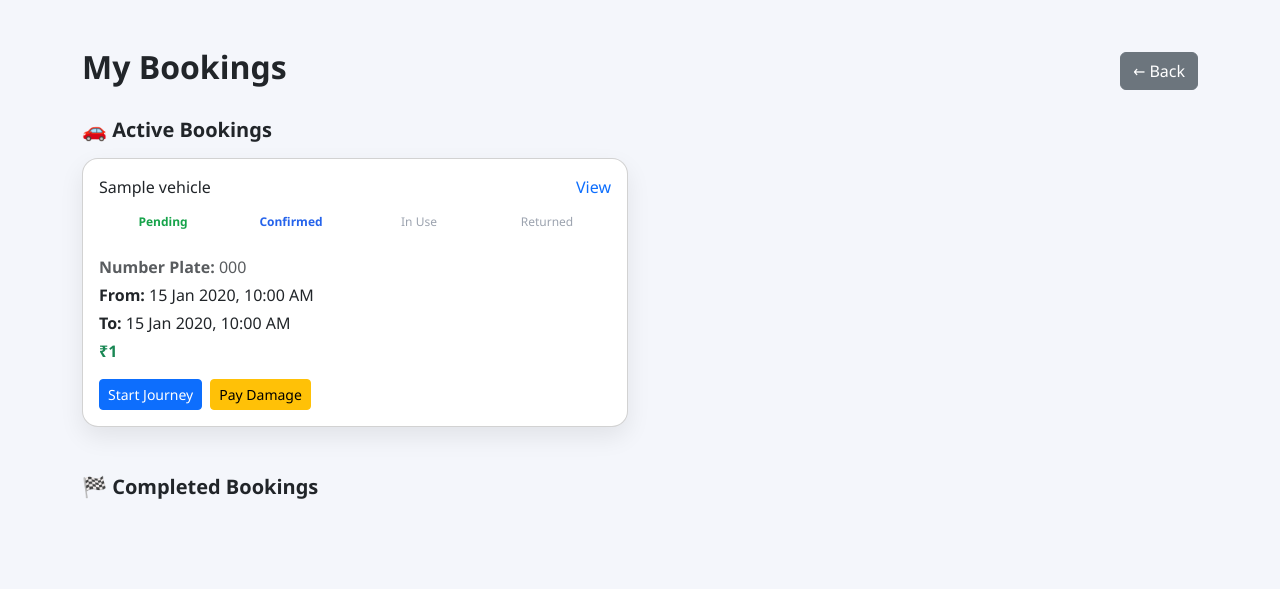
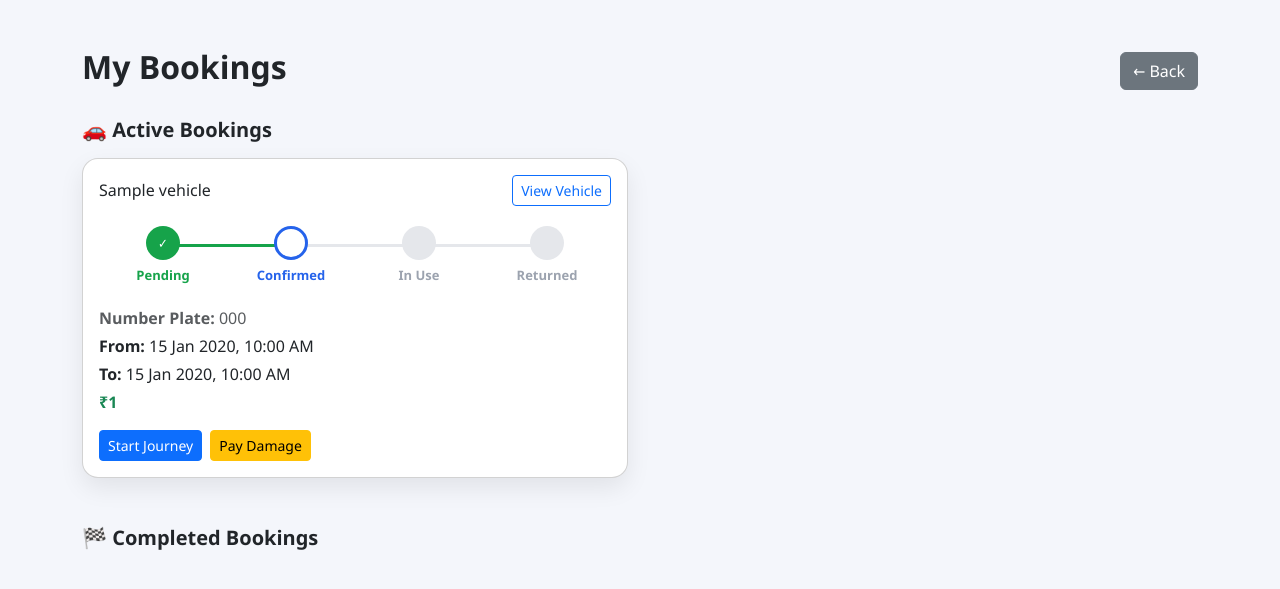
Before and after one commit to adithyaaneesh/django_wheelzy, a Django app: template wheelzy_app/templates/my_bookings.html in a window 1280 px wide. Shown: the top 589 px of the page. Run offline with Django 3.2, Linux system fonts and the light colour scheme; the template is opened without the code that fills it: most values are stand-ins (such as "Sample title", 1, 10 or a date in 2020); grey boxes marked "Sample" are stand-in pictures.

Commit message:
add status progress bar

```diff
--- a/wheelzy_app/templates/my_bookings.html
+++ b/wheelzy_app/templates/my_bookings.html
@@ -14,64 +14,94 @@
             font-family: "Segoe UI", Tahoma, sans-serif;
         }
 
+        /* ================= CARD ================= */
         .booking-card {
             border-radius: 16px;
             box-shadow: 0 10px 25px rgba(0,0,0,0.08);
             transition: 0.3s;
-            overflow: hidden;
         }
 
         .booking-card.completed {
-            opacity: 0.6;
+            opacity: 0.65;
         }
 
-        /* ---------- Timeline ---------- */
-        .timeline {
+        /* ================= STEPPER ================= */
+        .booking-stepper {
             display: flex;
             justify-content: space-between;
-            margin: 14px 0;
-            font-size: 12px;
+            margin: 20px 0;
         }
 
-        .timeline span {
+        .step {
             flex: 1;
             text-align: center;
             position: relative;
+            font-size: 13px;
             color: #9ca3af;
         }
 
-        .timeline span::after {
+        .step::after {
             content: "";
             position: absolute;
-            top: 50%;
+            top: 18px;
             right: -50%;
             width: 100%;
-            height: 2px;
+            height: 3px;
             background: #e5e7eb;
-            z-index: -1;
+            z-index: 0;
         }
 
-        .timeline span:last-child::after {
+        .step:last-child::after {
             display: none;
         }
 
-        .timeline .active {
-            color: #2563eb;
+        .step-circle {
+            width: 34px;
+            height: 34px;
+            margin: auto;
+            border-radius: 50%;
+            background: #e5e7eb;
+            display: flex;
+            align-items: center;
+            justify-content: center;
+            font-weight: 700;
+            color: white;
+            position: relative;
+            z-index: 1;
+        }
+
+        .step-label {
+            margin-top: 6px;
             font-weight: 600;
         }
 
-        .timeline .done {
+        /* COMPLETED STEP */
+        .step.done {
             color: #16a34a;
-            font-weight: 600;
         }
 
-        /* ---------- Collapsible ---------- */
-        .card-header-btn {
-            cursor: pointer;
+        .step.done .step-circle {
+            background: #16a34a;
         }
 
-        .collapse-content {
-            padding-top: 10px;
+        .step.done::after {
+            background: #16a34a;
+        }
+
+        /* ACTIVE STEP */
+        .step.active {
+            color: #2563eb;
+        }
+
+        .step.active .step-circle {
+            background: white;
+            border: 3px solid #2563eb;
+            color: #2563eb;
+        }
+
+        /* COLLAPSE */
+        .card-toggle {
+            cursor: pointer;
         }
     </style>
 </head>
@@ -88,57 +118,76 @@
 
     <!-- ================= ACTIVE BOOKINGS ================= -->
     <h5 class="fw-bold mb-3">🚗 Active Bookings</h5>
+    <div class="row g-4">
 
-    <div class="row g-4">
     {% for booking in bookings %}
     {% if booking.status != "returned" and not booking.damage_report.is_paid %}
     <div class="col-md-6">
-
         <div class="card booking-card p-3">
 
-            <!-- Header -->
-            <div class="card-header-btn"
+            <!-- HEADER -->
+            <div class="card-toggle"
                  data-bs-toggle="collapse"
-                 data-bs-target="#booking{{ booking.id }}">
+                 data-bs-target="#active{{ booking.id }}">
                 <div class="d-flex justify-content-between align-items-center">
                     <h6 class="mb-0">{{ booking.vehicle.vehicle_name }}</h6>
-                    <span class="text-primary">View</span>
+                    <button class="btn btn-outline-primary btn-sm"
+                        data-bs-toggle="modal"
+                        data-bs-target="#vehicleModal{{ booking.id }}">
+                    View Vehicle
+                    </button>
                 </div>
             </div>
 
-            <!-- Timeline -->
-            <div class="timeline">
-                <span class="{% if booking.status == 'pending' %}active{% elif booking.status != 'pending' %}done{% endif %}">Pending</span>
-                <span class="{% if booking.status == 'confirmed' %}active{% elif booking.status in 'in_use returned' %}done{% endif %}">Confirmed</span>
-                <span class="{% if booking.status == 'in_use' %}active{% elif booking.status == 'returned' %}done{% endif %}">In Use</span>
-                <span class="{% if booking.status == 'returned' %}done{% endif %}">Returned</span>
+            <!-- STEPPER -->
+            <div class="booking-stepper">
+
+                <div class="step
+                    {% if booking.status != 'pending' %}done
+                    {% elif booking.status == 'pending' %}active{% endif %}">
+                    <div class="step-circle">
+                        {% if booking.status != 'pending' %}✓{% endif %}
+                    </div>
+                    <div class="step-label">Pending</div>
+                </div>
+
+                <div class="step
+                    {% if booking.status in 'in_use returned' %}done
+                    {% elif booking.status == 'confirmed' %}active{% endif %}">
+                    <div class="step-circle">
+                        {% if booking.status in 'in_use returned' %}✓{% endif %}
+                    </div>
+                    <div class="step-label">Confirmed</div>
+                </div>
+
+                <div class="step
+                    {% if booking.status == 'returned' %}done
+                    {% elif booking.status == 'in_use' %}active{% endif %}">
+                    <div class="step-circle">
+                        {% if booking.status == 'returned' %}✓{% endif %}
+                    </div>
+                    <div class="step-label">In Use</div>
+                </div>
+
+                <div class="step {% if booking.status == 'returned' %}done{% endif %}">
+                    <div class="step-circle">
+                        {% if booking.status == 'returned' %}✓{% endif %}
+                    </div>
+                    <div class="step-label">Returned</div>
+                </div>
+
             </div>
 
-            <!-- Collapsible Content -->
-            <div id="booking{{ booking.id }}" class="collapse show collapse-content">
+            <!-- DETAILS -->
+            <div id="active{{ booking.id }}" class="collapse show">
+                <p class="text-muted mb-1"><strong>Number Plate:</strong> {{ booking.vehicle.number_plate }}</p>
+                <p class="mb-1"><strong>From:</strong> {{ booking.start_time|date:"d M Y, h:i A" }}</p>
+                <p class="mb-1"><strong>To:</strong> {{ booking.end_time|date:"d M Y, h:i A" }}</p>
+                <p class="fw-bold text-success">₹{{ booking.total_price }}</p>
 
-                <p class="text-muted mb-1">
-                    <strong>Number Plate:</strong> {{ booking.vehicle.number_plate }}
-                </p>
-
-                <p class="mb-1">
-                    <strong>From:</strong> {{ booking.start_time|date:"d M Y, h:i A" }}
-                </p>
-
-                <p class="mb-1">
-                    <strong>To:</strong> {{ booking.end_time|date:"d M Y, h:i A" }}
-                </p>
-
-                <p class="fw-bold text-success">
-                    ₹{{ booking.total_price }}
-                </p>
-
-                <!-- Actions -->
-                <div class="d-flex gap-2 flex-wrap mt-2">
-
+                <div class="d-flex gap-2 flex-wrap">
                     {% if booking.status == "confirmed" %}
-                        <a href="{% url 'mark_in_use' booking.id %}"
-                           class="btn btn-sm btn-primary">
+                        <a href="{% url 'mark_in_use' booking.id %}" class="btn btn-sm btn-primary">
                             Start Journey
                         </a>
                     {% endif %}
@@ -146,7 +195,7 @@
                     {% if booking.status == "pending" %}
                         <a href="{% url 'cancel_booking' booking.id %}"
                            class="btn btn-sm btn-danger"
-                           onclick="return confirm('Cancel this booking?')">
+                           onclick="return confirm('Cancel booking?')">
                             Cancel
                         </a>
                     {% endif %}
@@ -157,9 +206,9 @@
                             Pay Damage
                         </a>
                     {% endif %}
-
                 </div>
             </div>
+
         </div>
     </div>
     {% endif %}
@@ -168,15 +217,14 @@
 
     <!-- ================= COMPLETED BOOKINGS ================= -->
     <h5 class="fw-bold mt-5 mb-3">🏁 Completed Bookings</h5>
+    <div class="row g-4">
 
-    <div class="row g-4">
     {% for booking in bookings %}
     {% if booking.status == "returned" or booking.damage_report.is_paid %}
     <div class="col-md-6">
-
         <div class="card booking-card completed p-3">
 
-            <div class="card-header-btn"
+            <div class="card-toggle"
                  data-bs-toggle="collapse"
                  data-bs-target="#completed{{ booking.id }}">
                 <div class="d-flex justify-content-between align-items-center">
@@ -185,16 +233,26 @@
                 </div>
             </div>
 
-            <div id="completed{{ booking.id }}" class="collapse collapse-content">
+            <!-- FULL STEPPER -->
+            <div class="booking-stepper">
+                <div class="step done"><div class="step-circle">✓</div><div class="step-label">Pending</div></div>
+                <div class="step done"><div class="step-circle">✓</div><div class="step-label">Confirmed</div></div>
+                <div class="step done"><div class="step-circle">✓</div><div class="step-label">In Use</div></div>
+                <div class="step done"><div class="step-circle">✓</div><div class="step-label">Returned</div></div>
+            </div>
 
-                <p class="text-muted mb-1">
-                    <strong>Journey completed</strong>
-                </p>
+            <div id="completed{{ booking.id }}" class="collapse">
+                <p class="text-muted">Journey completed successfully.</p>
 
                 {% if booking.damage_report and booking.damage_report.is_paid %}
                     <p class="text-success">🛠 Damage resolved</p>
                 {% endif %}
 
+                <button class="btn btn-outline-primary btn-sm"
+                        data-bs-toggle="modal"
+                        data-bs-target="#vehicleModal{{ booking.id }}">
+                    View Details
+                </button>
             </div>
         </div>
     </div>
@@ -204,6 +262,27 @@
 
 </div>
 
+<!-- VEHICLE MODALS -->
+{% for booking in bookings %}
+<div class="modal fade" id="vehicleModal{{ booking.id }}" tabindex="-1">
+    <div class="modal-dialog modal-dialog-centered modal-lg">
+        <div class="modal-content">
+            <div class="modal-header">
+                <h5 class="modal-title">{{ booking.vehicle.vehicle_name }}</h5>
+                <button type="button" class="btn-close" data-bs-dismiss="modal"></button>
+            </div>
+            <div class="modal-body text-center">
+                {% if booking.vehicle.image %}
+                    <img src="{{ booking.vehicle.image.url }}"
+                         class="img-fluid rounded"
+                         style="max-height:220px; object-fit:contain;">
+                {% endif %}
+            </div>
+        </div>
+    </div>
+</div>
+{% endfor %}
+
 <script src="https://cdn.jsdelivr.net/npm/bootstrap@5.3.2/dist/js/bootstrap.bundle.min.js"></script>
 </body>
 </html>
```
Also changed, not shown: damage_photos/yamaharx100.jpg (added), db.sqlite3, handover_photos/BMW.avif (added), handover_photos/BMW_CIXrB3B.avif (added), handover_photos/fzfi.jpg (added).
